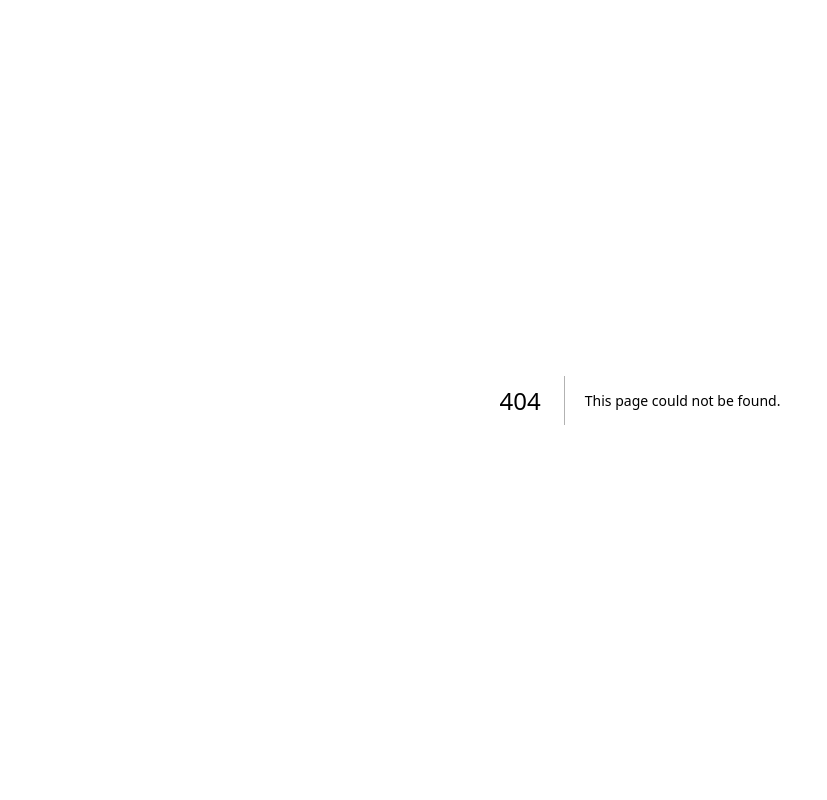
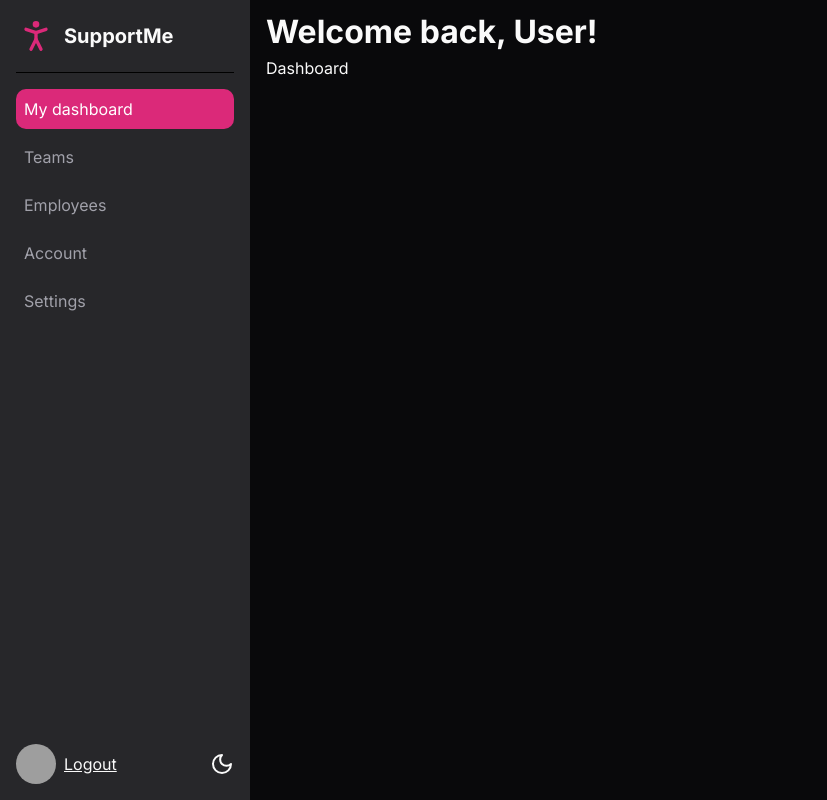
Before and after one commit to denysdev1/nextjs-shadcn-support_me, a Next.js app: page /dashboard in a window 1280 px wide. Before the commit this address had no page. Shown: the whole page, without its empty margins (0-827 px from the left). Built offline with nearby package versions, Linux system fonts and the light colour scheme; grey boxes are pictures that could not be loaded.

Commit message:
Create dashboard UI layout

```diff
--- a/package.json
+++ b/package.json
@@ -10,6 +10,7 @@
   },
   "dependencies": {
     "@hookform/resolvers": "^3.9.1",
+    "@radix-ui/react-avatar": "^1.1.1",
     "@radix-ui/react-checkbox": "^1.1.2",
     "@radix-ui/react-label": "^2.1.0",
     "@radix-ui/react-popover": "^1.1.2",
--- /dev/null
+++ b/src/app/dashboard/account/page.tsx
@@ -0,0 +1,5 @@
+const AccountPage = () => {
+  return <div>Account</div>;
+};
+
+export default AccountPage;
--- /dev/null
+++ b/src/app/dashboard/components/MainMenu.tsx
@@ -0,0 +1,44 @@
+import { Avatar, AvatarFallback, AvatarImage } from '@/components/ui/avatar';
+import MenuItem from './MenuItem';
+import MenuTitle from './MenuTItle';
+import Link from 'next/link';
+import { ThemeToggle } from '@/components/ui/theme-toggle';
+
+const menuItems = [
+  { href: '', title: 'My dashboard' },
+  { href: '/teams', title: 'Teams' },
+  { href: '/employees', title: 'Employees' },
+  { href: '/account', title: 'Account' },
+  { href: '/settings', title: 'Settings' },
+];
+
+const MainMenu = () => {
+  return (
+    <nav className='bg-muted h-full overflow-auto p-4 flex flex-col'>
+      <header className='border-b dark:border-b-black border-b-zinc-300 pb-4'>
+        <MenuTitle />
+      </header>
+      <div className='flex flex-col gap-2 py-4 grow'>
+        {menuItems.map((item) => (
+          <MenuItem key={item.href} href={item.href}>
+            {item.title}
+          </MenuItem>
+        ))}
+      </div>
+      <footer className='flex gap-2 items-center'>
+        <Avatar>
+          <AvatarImage src='https://github.com/shadcn.png' />
+          <AvatarFallback className='bg-pink-300 dark:bg-pink-800'>
+            CN
+          </AvatarFallback>
+        </Avatar>
+        <Link href='/' className='underline'>
+          Logout
+        </Link>
+        <ThemeToggle className='ml-auto' />
+      </footer>
+    </nav>
+  );
+};
+
+export default MainMenu;
--- /dev/null
+++ b/src/app/dashboard/components/MenuItem.tsx
@@ -0,0 +1,33 @@
+'use client';
+
+import { cn } from '@/lib/utils';
+import Link from 'next/link';
+import { usePathname } from 'next/navigation';
+
+const MenuItem = ({
+  href,
+  children,
+}: {
+  href: string;
+  children: React.ReactNode;
+}) => {
+  const pathname = usePathname();
+  const isActive = pathname === `/dashboard${href}`;
+
+  return (
+    <div
+      className={cn(
+        'block hover:bg-white dark:hover:bg-zinc-700 text-muted-foreground hover:text-foreground p-2 rounded-md',
+        isActive
+          ? 'bg-primary hover:bg-primary dark:hover:bg-primary text-primary-foreground hover:text-foreground'
+          : ''
+      )}
+    >
+      <Link className='w-full block' href={`/dashboard${href}`}>
+        {children}
+      </Link>
+    </div>
+  );
+};
+
+export default MenuItem;
--- /dev/null
+++ b/src/app/dashboard/components/MenuTItle.tsx
@@ -0,0 +1,12 @@
+import { PersonStandingIcon } from 'lucide-react';
+
+const MenuTitle = () => {
+  return (
+    <h4 className='flex items-center gap-2'>
+      <PersonStandingIcon size={40} className='text-primary' />
+      SupportMe
+    </h4>
+  );
+};
+
+export default MenuTitle;
--- /dev/null
+++ b/src/app/dashboard/employees/page.tsx
@@ -0,0 +1,5 @@
+const EmployeesPage = () => {
+  return <div>Employees</div>;
+};
+
+export default EmployeesPage;
--- /dev/null
+++ b/src/app/dashboard/layout.tsx
@@ -0,0 +1,15 @@
+import MainMenu from './components/MainMenu';
+
+const DashboardLayout = ({ children }: { children: React.ReactNode }) => {
+  return (
+    <div className='grid grid-cols-[250px_1fr] min-h-screen'>
+      <MainMenu />
+      <div className='overflow-auto py-2 px-4'>
+        <h1>Welcome back, User!</h1>
+        {children}
+      </div>
+    </div>
+  );
+};
+
+export default DashboardLayout;
--- /dev/null
+++ b/src/app/dashboard/page.tsx
@@ -0,0 +1,5 @@
+const DashboardPage = () => {
+  return <div>Dashboard</div>;
+};
+
+export default DashboardPage;
--- /dev/null
+++ b/src/app/dashboard/settings/page.tsx
@@ -0,0 +1,5 @@
+const SettingsPage = () => {
+  return <div>Settings</div>;
+};
+
+export default SettingsPage;
--- /dev/null
+++ b/src/app/dashboard/teams/page.tsx
@@ -0,0 +1,5 @@
+const TeamsPage = () => {
+  return <div>Teams</div>;
+};
+
+export default TeamsPage;
--- /dev/null
+++ b/src/components/ui/avatar.tsx
@@ -0,0 +1,50 @@
+"use client"
+
+import * as React from "react"
+import * as AvatarPrimitive from "@radix-ui/react-avatar"
+
+import { cn } from "@/lib/utils"
+
+const Avatar = React.forwardRef<
+  React.ElementRef<typeof AvatarPrimitive.Root>,
+  React.ComponentPropsWithoutRef<typeof AvatarPrimitive.Root>
+>(({ className, ...props }, ref) => (
+  <AvatarPrimitive.Root
+    ref={ref}
+    className={cn(
+      "relative flex h-10 w-10 shrink-0 overflow-hidden rounded-full",
+      className
+    )}
+    {...props}
+  />
+))
+Avatar.displayName = AvatarPrimitive.Root.displayName
+
+const AvatarImage = React.forwardRef<
+  React.ElementRef<typeof AvatarPrimitive.Image>,
+  React.ComponentPropsWithoutRef<typeof AvatarPrimitive.Image>
+>(({ className, ...props }, ref) => (
+  <AvatarPrimitive.Image
+    ref={ref}
+    className={cn("aspect-square h-full w-full", className)}
+    {...props}
+  />
+))
+AvatarImage.displayName = AvatarPrimitive.Image.displayName
+
+const AvatarFallback = React.forwardRef<
+  React.ElementRef<typeof AvatarPrimitive.Fallback>,
+  React.ComponentPropsWithoutRef<typeof AvatarPrimitive.Fallback>
+>(({ className, ...props }, ref) => (
+  <AvatarPrimitive.Fallback
+    ref={ref}
+    className={cn(
+      "flex h-full w-full items-center justify-center rounded-full bg-muted",
+      className
+    )}
+    {...props}
+  />
+))
+AvatarFallback.displayName = AvatarPrimitive.Fallback.displayName
+
+export { Avatar, AvatarImage, AvatarFallback }
```
Also changed, not shown: 1 other file (tests, documents, lock files or other folders).
